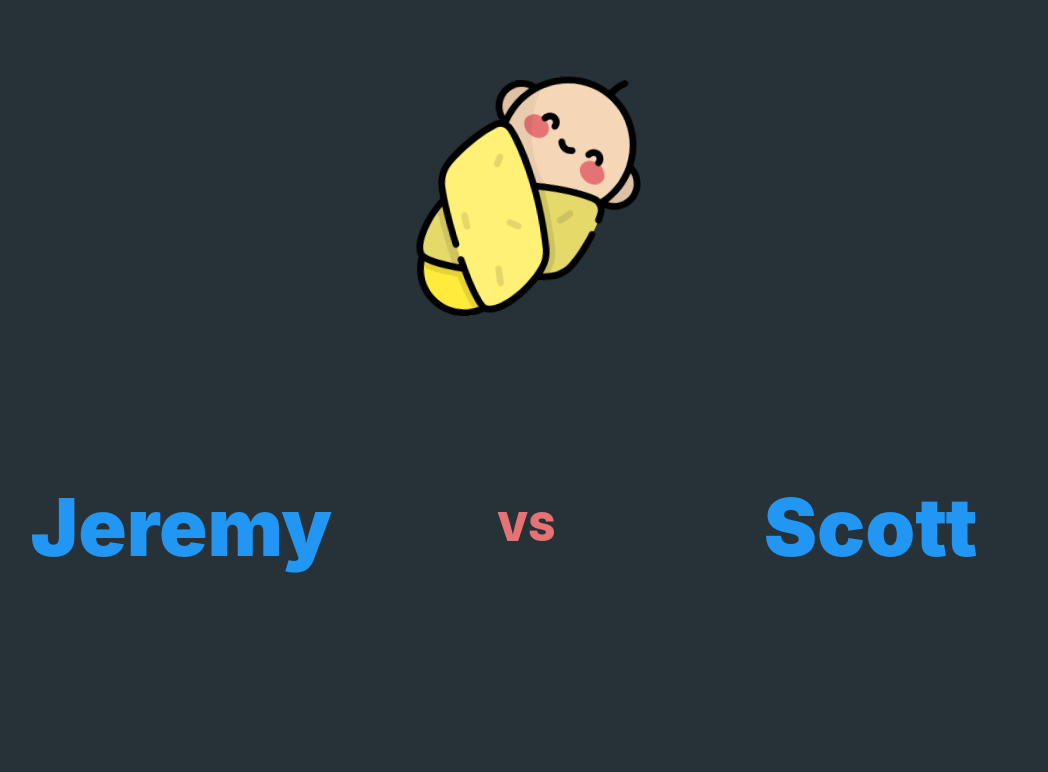
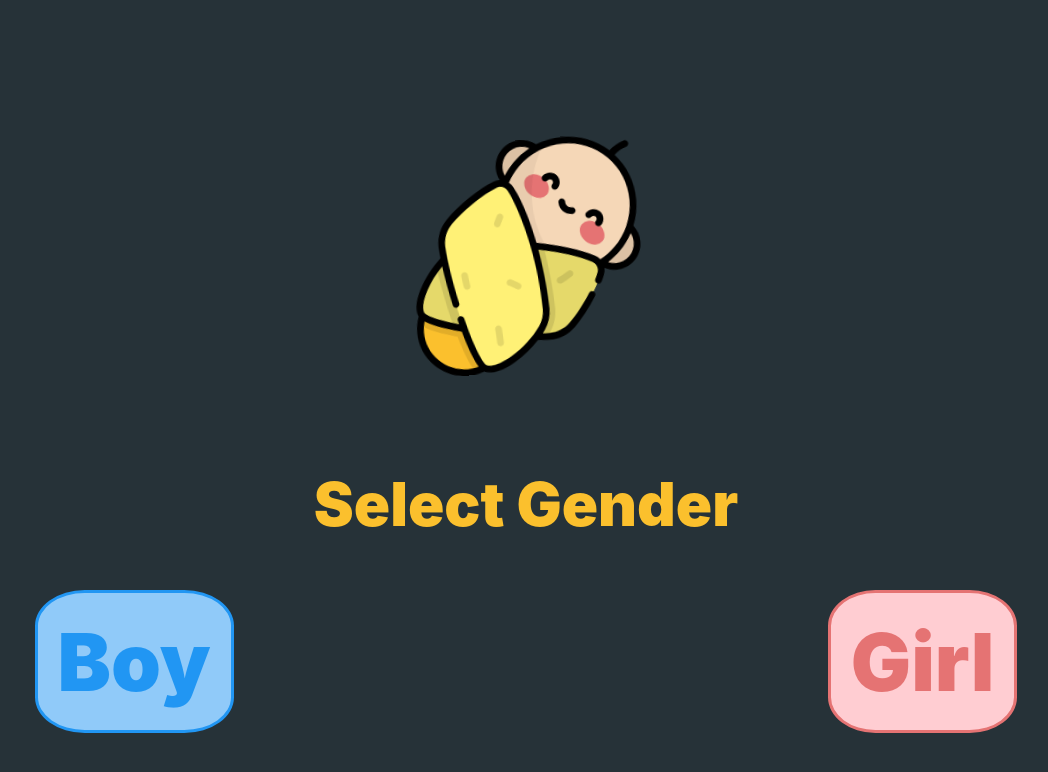
Before and after one commit to mikevg466/Demeter, a React (Create React App) app: page / in a window 1280 px wide. Shown: the top 772 px of the page, without its empty margins (114-1162 px from the left). Built offline with nearby package versions, Linux system fonts and the light colour scheme.

Commit message:
feat: create gender selection logic
Create logic and display for selecting the gender type.  This loads the names associated with that gender and changes the theme.

```diff
--- a/src/actions/names.js
+++ b/src/actions/names.js
@@ -16,6 +16,16 @@ export const initializeSortingList = () => ({
  */
 export const resetNames = () => ({
   type: types.RESET_NAMES,
+});
+
+/**
+ * Action creator for SET_GENDER_TYPE reducer
+ * @param {String} genderType Gender type constant: M for male, F for female
+ * @return {Object} action with names array
+ */
+export const setGenderType = genderType => ({
+  type: types.SET_GENDER_TYPE,
+  genderType,
 });
 
 /**
--- a/src/actions/types.js
+++ b/src/actions/types.js
@@ -3,6 +3,7 @@ export default {
   RESET_NAMES: 'RESET_NAMES',
   SET_NAME: 'SET_NAME',
   SET_NAMES: 'SET_NAMES',
+  SET_GENDER_TYPE: 'SET_GENDER_TYPE',
   SET_GREETING: 'SET_GREETING',
   SET_SELECTOR_NAMES: 'SET_SELECTOR_NAMES',
   SORT_SELECTOR_NAMES: 'SORT_SELECTOR_NAMES',
--- /dev/null
+++ b/src/components/GenderSelector/GenderSelector.scss
@@ -0,0 +1,51 @@
+@import '../../stylesheets/modules/classNames';
+@import '../../stylesheets/modules/colors';
+
+.#{$project-name} {
+  .gender-selector {
+    display: flex;
+    flex-direction: column;
+
+    .header-label {
+      font-size: 60px;
+      font-weight: 900;
+      color: $neutral-dark;
+      padding-bottom: 50px;
+    }
+    .selectors {
+      width: 100%;
+      display: flex;
+      flex-direction: row;
+      justify-content: space-around;
+
+      .button {
+        font-size: 80px;
+        font-weight: 900;
+        padding: 20px;
+        border: solid 3px;
+        border-radius: 25%;
+      }
+
+      .button.boy {
+        color: $boy-dark;
+        background-color: $boy-light;
+        cursor: pointer;
+      }
+      .button.girl {
+        color: $girl-dark;
+        background-color: $girl-light;
+        cursor: pointer;
+      }
+      .button.boy:hover {
+        color: $boy-light;
+        background-color: $boy-dark;
+      }
+      .button.girl:hover {
+        color: $girl-light;
+        background-color: $girl-dark;
+      }
+
+      .divider {}
+    }
+  }
+}
--- /dev/null
+++ b/src/components/GenderSelector/index.jsx
@@ -0,0 +1,43 @@
+import React, { PureComponent } from 'react';
+import PropTypes from 'prop-types';
+import Constants from '../../utils/constants';
+import './GenderSelector.scss';
+
+/**
+ * Gender Selector Container for allowing the user to select which gender of
+ *  names they would like to select from.
+ * @extends PureComponent
+ */
+export default class GenderSelector extends PureComponent {
+  /**
+   * React renderer
+   * @return {JSX}
+   */
+  render() {
+    const { setGenderType } = this.props;
+    return (
+      <div className='gender-selector'>
+        <span className='header-label'>Select Gender</span>
+        <div className='selectors'>
+          <div
+            className='button boy'
+            onClick={() => setGenderType(Constants.GENDER_TYPES.MALE)}
+          >
+            Boy
+          </div>
+          <div className='divider' />
+          <div
+            className='button girl'
+            onClick={() => setGenderType(Constants.GENDER_TYPES.FEMALE)}
+          >
+            Girl
+          </div>
+        </div>
+      </div>
+    );
+  }
+}
+
+GenderSelector.propTypes = {
+  setGenderType: PropTypes.func.isRequired,
+};
--- a/src/components/Root/Root.scss
+++ b/src/components/Root/Root.scss
@@ -13,9 +13,24 @@
       padding-bottom: 100px;
       height: 40%;
 
+      .back-arrow {
+        text-align: left;
+        padding-left: 20px;
+        font-size: 50px;
+        cursor: pointer;
+        color: $neutral-dark;
+      }
+      .back-arrow:hover {
+        color: $neutral-light;
+      }
+      .back-arrow.hidden {
+        visibility: hidden;
+      }
+
       .logo {
         margin: 0 10%;
         height: 80%;
+
         @keyframes root-logo-spin {
           from {
             transform: rotate(0deg);
--- a/src/components/Root/index.jsx
+++ b/src/components/Root/index.jsx
@@ -1,9 +1,11 @@
 import React, { PureComponent } from 'react';
 import PropTypes from 'prop-types';
+import GenderSelectorContainer from '../../containers/GenderSelector';
 import DualSelectorContainer from '../../containers/DualSelector';
 import FinalViewContainer from '../../containers/FinalView';
 import Loader from '../../components/Loader';
 import Logo from '../Icons/Baby';
+import Constants from '../../utils/constants';
 import './Root.scss';
 
 /**
@@ -16,15 +18,36 @@ export default class RootComponent extends PureComponent {
    * @return {JSX}
    */
   render() {
-    const { isLoading, isSortingFinished } = this.props;
+    const {
+      genderType,
+      isLoading,
+      isSortingFinished,
+      setGenderType,
+    } = this.props;
+    const isGenderSelected = !!genderType;
+
+    const {
+      GENDER_TYPES: { MALE, FEMALE },
+    } = Constants;
+    const genderClassName =
+      genderType === MALE ? 'boy' : genderType === FEMALE ? 'girl' : '';
+
     return (
-      <div className='root'>
+      <div className={`root ${genderClassName}`}>
         <header className='header'>
+          <div
+            className={`back-arrow ${isGenderSelected ? '' : 'hidden'}`}
+            onClick={() => setGenderType('')}
+          >
+            {'<'}
+          </div>
           <div className='logo'>
             <Logo />
           </div>
         </header>
-        {isLoading ? (
+        {!isGenderSelected ? (
+          <GenderSelectorContainer />
+        ) : isLoading ? (
           <Loader />
         ) : isSortingFinished ? (
           <FinalViewContainer />
@@ -37,6 +60,8 @@ export default class RootComponent extends PureComponent {
 }
 
 RootComponent.propTypes = {
+  genderType: PropTypes.string.isRequired,
   isLoading: PropTypes.bool.isRequired,
   isSortingFinished: PropTypes.bool.isRequired,
+  setGenderType: PropTypes.func.isRequired,
 };
--- /dev/null
+++ b/src/containers/GenderSelector/index.jsx
@@ -0,0 +1,34 @@
+import React, { Component } from 'react';
+import { connect } from 'react-redux';
+import PropTypes from 'prop-types';
+import { setGenderType } from '../../actions/names';
+import GenderSelector from '../../components/GenderSelector';
+
+/**
+ * Gender Selector Container for allowing the user to select which gender of
+ *  names they would like to select from.
+ * @extends Component
+ */
+export class GenderSelectorContainer extends Component {
+  /**
+   * React renderer
+   * @return {JSX}
+   */
+  render() {
+    const { setGenderType } = this.props;
+    return <GenderSelector setGenderType={setGenderType} />;
+  }
+}
+
+GenderSelectorContainer.propTypes = {
+  setGenderType: PropTypes.func.isRequired,
+};
+
+export const mapStateToProps = state => ({});
+
+export const mapDispatchToProps = { setGenderType };
+
+export default connect(
+  mapStateToProps,
+  mapDispatchToProps //eslint-disable-line
+)(GenderSelectorContainer);
--- a/src/containers/Root/index.jsx
+++ b/src/containers/Root/index.jsx
@@ -4,6 +4,7 @@ import PropTypes from 'prop-types';
 import {
   initializeSortingList,
   loadNames,
+  setGenderType,
   setSelectorNames,
 } from '../../actions/names';
 import Root from '../../components/Root';
@@ -14,32 +15,33 @@ import Root from '../../components/Root';
  */
 export class RootContainer extends Component {
   /**
-   * React componentDidMount
-   * @return {undefined}
-   */
-  componentDidMount() {
-    const { loadNames } = this.props;
-    loadNames();
-  }
-
-  /**
    * React componentDidUpdate
    * @param  {Object} prevProps previous component props
    */
   componentDidUpdate(prevProps) {
     const {
+      genderType,
       initializeSortingList,
+      loadNames,
       rawList,
       setSelectorNames,
       sortingList,
     } = this.props;
-    const { rawList: prevRawList, sortingList: prevSortingList } = prevProps;
+    const {
+      genderType: prevGenderType,
+      rawList: prevRawList,
+      sortingList: prevSortingList,
+    } = prevProps;
     if (rawList !== prevRawList) {
       initializeSortingList();
     }
 
     if (sortingList !== prevSortingList) {
       setSelectorNames();
+    }
+
+    if (genderType !== prevGenderType) {
+      loadNames(genderType);
     }
   }
 
@@ -48,22 +50,37 @@ export class RootContainer extends Component {
    * @return {JSX}
    */
   render() {
-    const { isLoading, isSortingFinished } = this.props;
-    return <Root isLoading={isLoading} isSortingFinished={isSortingFinished} />;
+    const {
+      genderType,
+      isLoading,
+      isSortingFinished,
+      setGenderType,
+    } = this.props;
+    return (
+      <Root
+        genderType={genderType}
+        isLoading={isLoading}
+        isSortingFinished={isSortingFinished}
+        setGenderType={setGenderType}
+      />
+    );
   }
 }
 
 RootContainer.propTypes = {
+  genderType: PropTypes.string.isRequired,
   isLoading: PropTypes.bool.isRequired,
   isSortingFinished: PropTypes.bool.isRequired,
   initializeSortingList: PropTypes.func.isRequired,
   loadNames: PropTypes.func.isRequired,
   rawList: PropTypes.array.isRequired,
+  setGenderType: PropTypes.func.isRequired,
   setSelectorNames: PropTypes.func.isRequired,
   sortingList: PropTypes.array.isRequired,
 };
 
 export const mapStateToProps = state => ({
+  genderType: state.names.genderType,
   isLoading: !state.names.rawList.length,
   isSortingFinished: state.names.isSortingFinished,
   rawList: state.names.rawList,
@@ -73,6 +90,7 @@ export const mapStateToProps = state => ({
 export const mapDispatchToProps = {
   initializeSortingList,
   loadNames,
+  setGenderType,
   setSelectorNames,
 };
 
--- a/src/reducers/names.js
+++ b/src/reducers/names.js
@@ -13,6 +13,7 @@ export const namesInitialState = {
   leftIdx: 0,
   rightIdx: 0,
   isSortingFinished: false,
+  genderType: '',
 };
 
 /**
@@ -44,6 +45,10 @@ export default function namesReducer(state = namesInitialState, action) {
         leftIdx: { $set: namesInitialState.leftIdx },
         rightIdx: { $set: namesInitialState.rightIdx },
         isSortingFinished: { $set: namesInitialState.isSortingFinished },
+      });
+    case types.SET_GENDER_TYPE:
+      return update(state, {
+        genderType: { $set: action.genderType || '' },
       });
     case types.SET_NAMES:
       return update(state, {
--- a/src/stylesheets/modules/_colors.scss
+++ b/src/stylesheets/modules/_colors.scss
@@ -5,4 +5,4 @@ $boy-dark: #2196F3;
 $girl-light: #FFCDD2;
 $girl-dark: #E57373;
 $neutral-light: #FFF176;
-$neutral-dark: #FFEB3B;
+$neutral-dark: #FBC02D;
--- a/src/utils/constants.js
+++ b/src/utils/constants.js
@@ -1,3 +1,7 @@
 export default {
   PROJECT_NAME: 'demeter',
+  GENDER_TYPES: {
+    MALE: 'M',
+    FEMALE: 'F',
+  },
 };
```
